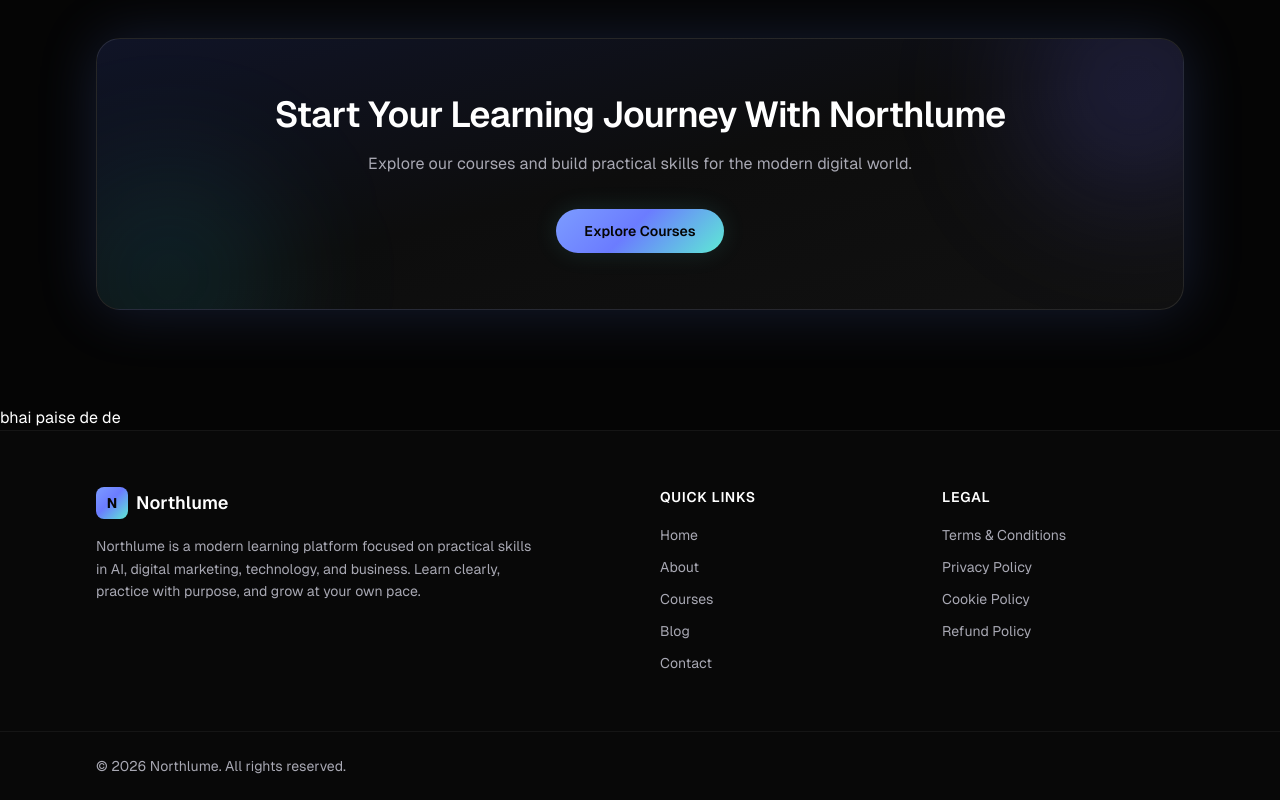
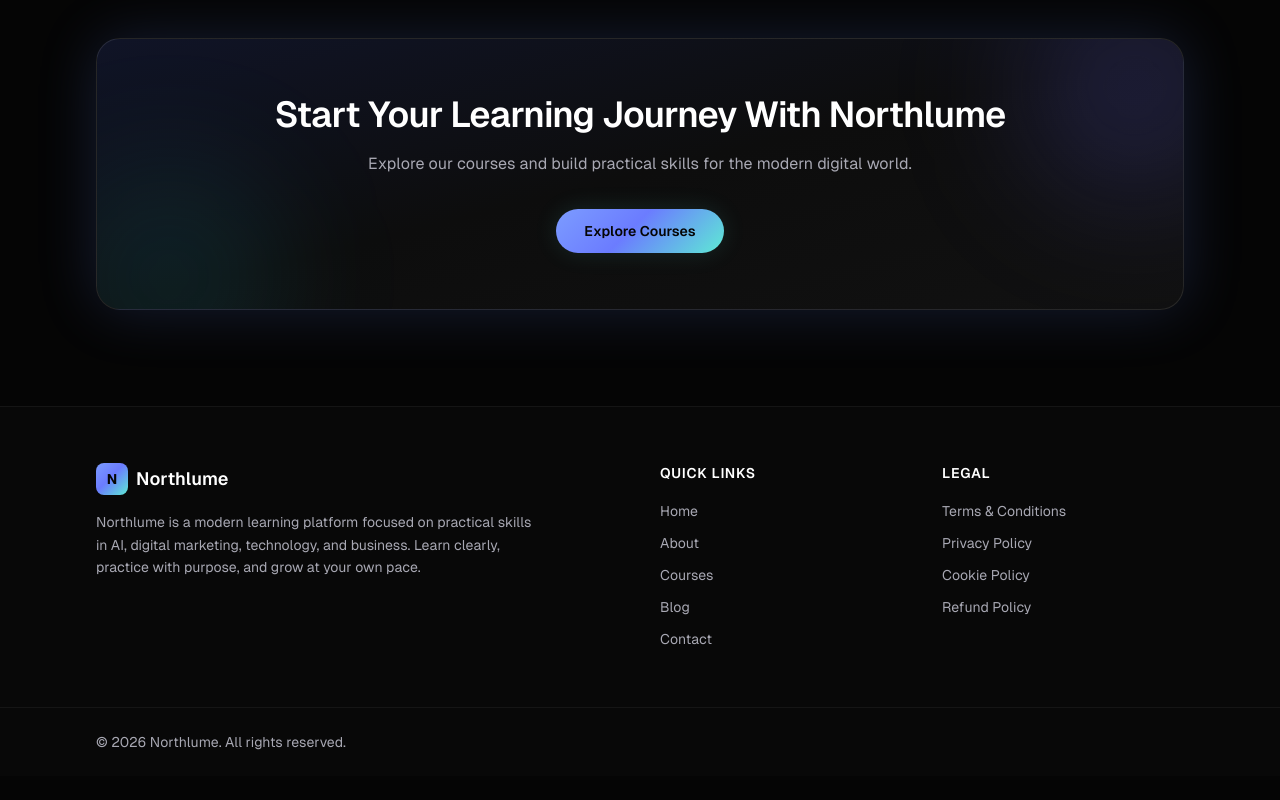
Before and after one commit to harshgupta11072004-design/new_nothlume, a Next.js app: page / in a window 1280 px wide. Shown: the part 3928-4728 px from the top of the page. After the commit the page ends 4704 px from the top, so only its background shows below. Built offline with nearby package versions, Linux system fonts and the light colour scheme.

Commit message:
remove bhai paise de de

```diff
--- a/app/page.js
+++ b/app/page.js
@@ -26,7 +26,7 @@ export default function HomePage() {
         description="Explore our courses and build practical skills for the modern digital world."
       />
 
-      <p>bhai paise de de</p>
+      {/* <p>bhai paise de de</p> */}
     </>
   );
 }
```
